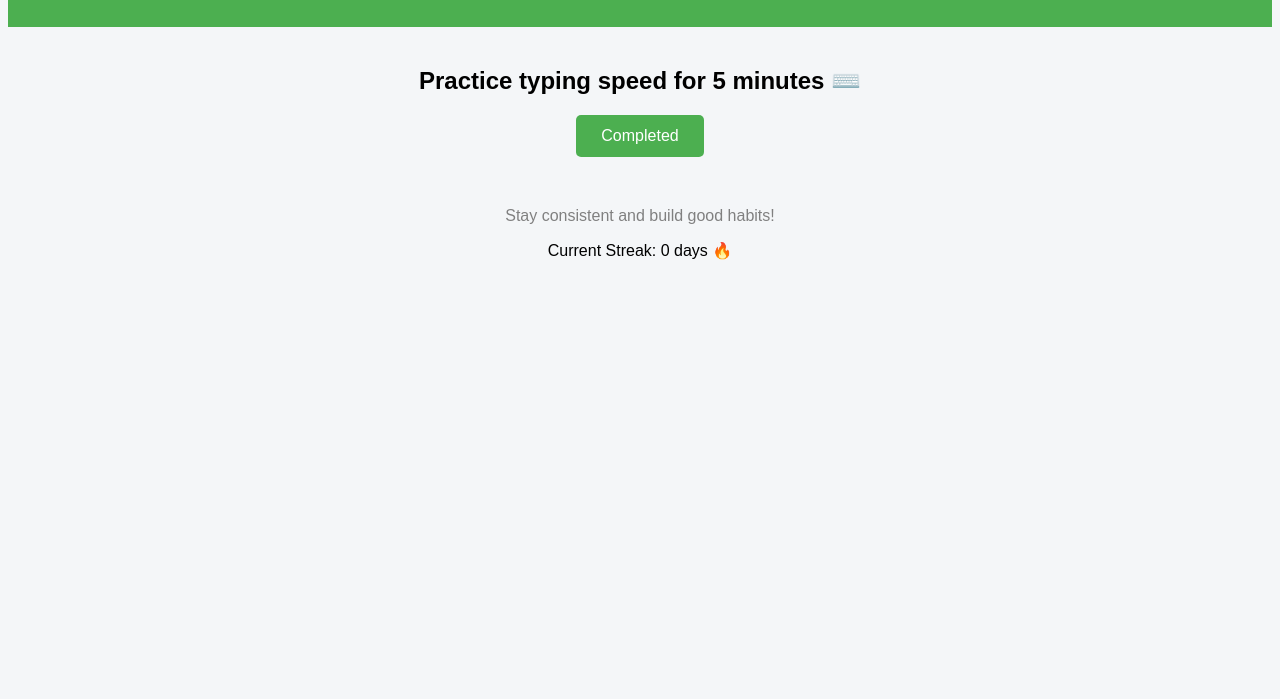
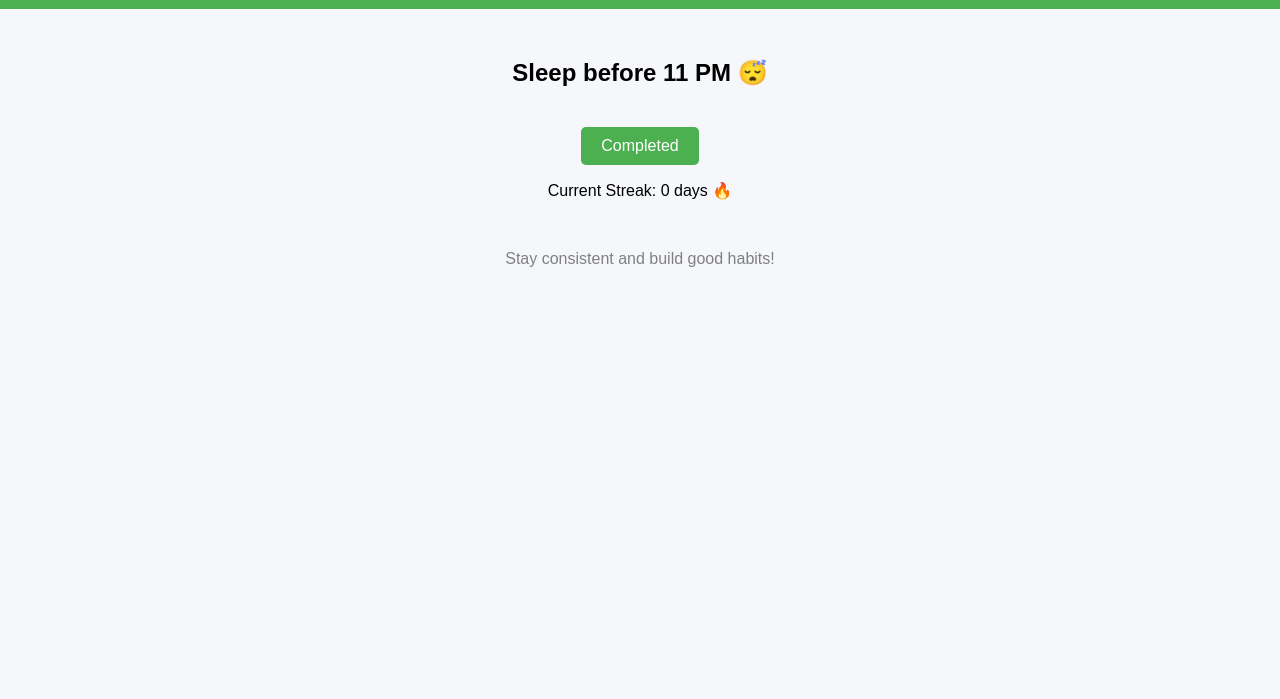
Before and after one commit to pavanabm05/daily-challenge-tracker, a plain HTML site: page index.html in a window 1280 px wide. Shown: the part 101-800 px from the top of the page. Drawn offline with Linux system fonts and the light colour scheme.

Commit message:
Day 3 completed - streak + daily challenge working

```diff
--- a/index.html
+++ b/index.html
@@ -14,6 +14,8 @@
       <h2 id="challenge">Loading today's challenge...</h2>
 
       <button id="completeBtn">Completed</button>
+
+      <p>Current Streak: <span id="streak">0</span> days 🔥</p>
     </main>
 
     <footer>
@@ -23,4 +25,3 @@
     <script src="script.js"></script>
   </body>
 </html>
-<p>Current Streak: <span id="streak">0</span> days 🔥</p>
--- a/script.js
+++ b/script.js
@@ -1,42 +1,84 @@
-console.log("Daily Challenge Tracker started");
+// 🎯 Challenges list
+const challenges = [
+  "Drink 2 liters of water today 💧",
+  "Walk 8000+ steps 🚶",
+  "Read 10 pages of a book 📖",
+  "Learn something new for 20 minutes 🧠",
+  "No social media for 2 hours 📵",
+  "Wake up before 7 AM 🌅",
+  "Write down 3 goals for today 🎯",
+  "Help someone today 🤝",
+  "Do 15 minutes of exercise 🏋️",
+  "Meditate for 10 minutes 🧘",
+  "Clean your workspace 🧹",
+  "Practice coding for 30 minutes 💻",
+  "Watch an educational video 🎥",
+  "Eat healthy food today 🥗",
+  "Sleep before 11 PM 😴",
+];
 
-const challenges = [
-  "Learn one keyboard shortcut you didn’t know 💻",
-  "Do 20 jumping jacks to refresh your mind ⚡",
-  "Write one idea for a future startup 💡",
-  "Teach someone one thing you learned today 🎓",
-  "Read about one new technology for 10 minutes 🤖",
-  "Write down 3 things you are grateful for 🙏",
-  "Drink a full glass of water right now 💧",
-  "Organize one small area of your room 🧹",
-  "Listen to a motivational talk 🎧",
-  "Write a positive message to a friend 📩",
-  "Learn one new English word and use it in a sentence 🧠",
-  "Spend 5 minutes stretching your body 🧘",
-  "Think of one problem around you and a tech solution 🔧",
-  "Watch a short educational video 📚",
-  "Write tomorrow’s top 3 priorities 📝",
-  "Spend 10 minutes learning coding 💻",
-  "Go outside and take 10 deep breaths 🌿",
-  "Reduce social media usage for 30 minutes 📵",
-  "Help someone with a small task 🤝",
-  "Write one creative idea for an app 📱",
-  "Read one interesting fact about science 🔬",
-  "Write a short journal about your day ✍️",
-  "Try to memorize a short quote 📖",
-  "Practice typing speed for 5 minutes ⌨️",
-  "Clean your study table before starting work 📂",
-];
+// 📌 Elements
+const challengeElement = document.getElementById("challenge");
+const streakElement = document.getElementById("streak");
+const completeBtn = document.getElementById("completeBtn");
+
+// 📅 Today's date
+let today = new Date().toDateString();
+
+// ==========================
+// 🎯 DAILY CHALLENGE
+// ==========================
+
+let storedDate = localStorage.getItem("challengeDate");
 let savedChallenge = localStorage.getItem("dailyChallenge");
 
-if (savedChallenge) {
-  document.getElementById("challenge").textContent = savedChallenge;
+if (storedDate === today && savedChallenge) {
+  challengeElement.textContent = savedChallenge;
 } else {
   let randomIndex = Math.floor(Math.random() * challenges.length);
-
   let todayChallenge = challenges[randomIndex];
 
   localStorage.setItem("dailyChallenge", todayChallenge);
+  localStorage.setItem("challengeDate", today);
 
-  document.getElementById("challenge").textContent = todayChallenge;
+  challengeElement.textContent = todayChallenge;
 }
+
+// ==========================
+// 🔥 STREAK DISPLAY
+// ==========================
+
+let savedStreak = localStorage.getItem("streak") || 0;
+streakElement.textContent = savedStreak;
+
+// ==========================
+// ✅ COMPLETED BUTTON
+// ==========================
+
+completeBtn.addEventListener("click", function () {
+  let lastCompletedDate = localStorage.getItem("lastCompletedDate");
+  let streak = parseInt(localStorage.getItem("streak")) || 0;
+
+  // 🚫 Prevent multiple clicks same day
+  if (lastCompletedDate === today) {
+    alert("You already completed today's challenge ✅");
+    return;
+  }
+
+  let yesterday = new Date();
+  yesterday.setDate(yesterday.getDate() - 1);
+
+  // 🔥 Streak logic
+  if (lastCompletedDate === yesterday.toDateString()) {
+    streak++;
+  } else {
+    streak = 1;
+  }
+
+  // 💾 Save
+  localStorage.setItem("streak", streak);
+  localStorage.setItem("lastCompletedDate", today);
+
+  // 🖥️ Update UI
+  streakElement.textContent = streak;
+});
--- a/style.css
+++ b/style.css
@@ -1,57 +1,30 @@
 body {
-  font-family: Arial;
+  font-family: Arial, sans-serif;
   text-align: center;
-  background: #f5f5f5;
-}
-
-h1 {
-  color: #333;
-}
-
-#challengeBox {
-  background: white;
-  padding: 20px;
-  margin: 20px auto;
-  width: 300px;
-  border-radius: 10px;
-}
-
-button {
-  padding: 10px 20px;
-  background: #4caf50;
-  color: white;
-  border: none;
-  border-radius: 5px;
-}
-body {
-  font-family: Arial;
-  text-align: center;
-  background-color: #f4f6f8;
+  background-color: #f5f7fa;
+  margin: 0;
+  padding: 0;
 }
 
 header {
   background-color: #4caf50;
   color: white;
-  padding: 20px;
+  padding: 15px;
 }
 
 main {
-  margin-top: 40px;
-}
-
-#challenge {
-  font-size: 24px;
-  margin-bottom: 20px;
+  margin-top: 50px;
 }
 
 button {
-  padding: 12px 25px;
+  padding: 10px 20px;
   font-size: 16px;
+  margin-top: 20px;
+  cursor: pointer;
+  border: none;
   background-color: #4caf50;
   color: white;
-  border: none;
   border-radius: 5px;
-  cursor: pointer;
 }
 
 button:hover {
```
